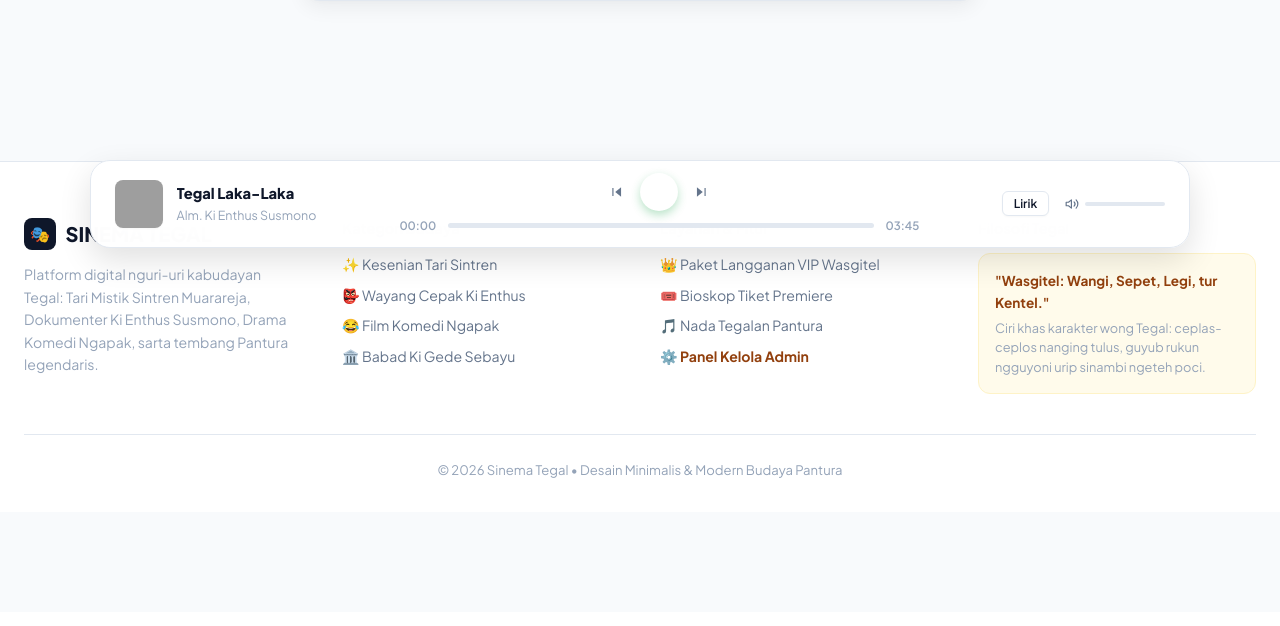
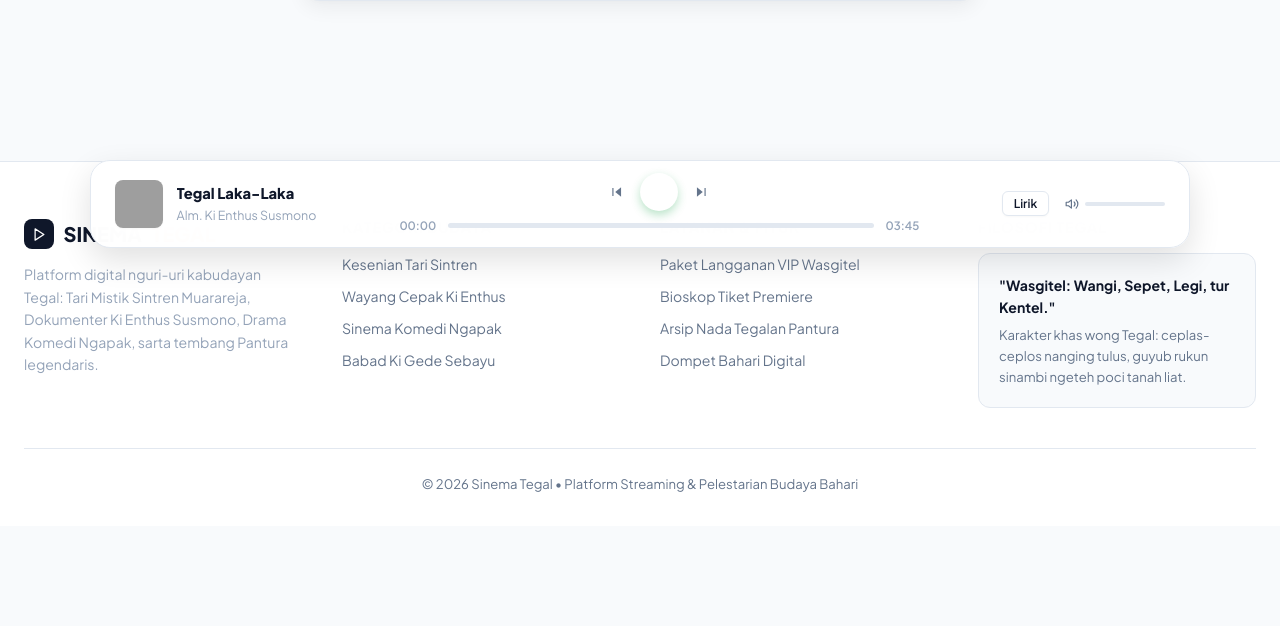
Before and after one commit to bagasprasetyodev/sinemategal, a Laravel app: page /admin in a window 1280 px wide. Shown: the part 532-1158 px from the top of the page. Before the commit the page ends 1010 px from the top, so only its background shows below. Run offline with Laravel 12, Linux system fonts and the light colour scheme; data comes from the database, SQL or seed files in the repository; grey boxes are pictures that could not be loaded.

Commit message:
feat: bersihkan seluruh tautan kelola admin dari navigasi publik dan footer

```diff
--- a/resources/views/layouts/app.blade.php
+++ b/resources/views/layouts/app.blade.php
@@ -133,45 +133,49 @@
             <div style="display: grid; grid-template-columns: repeat(auto-fit, minmax(240px, 1fr)); gap: 2.5rem; margin-bottom: 2.5rem;">
                 <div>
                     <div style="display: flex; align-items: center; gap: 0.6rem; font-size: 1.25rem; font-weight: 900; margin-bottom: 0.8rem; color: var(--text-main);">
-                        <div class="brand-icon" style="width: 32px; height: 32px; font-size: 1rem;">🎭</div>
-                        SINEMA TEGAL
+                        <div class="brand-icon" style="width: 30px; height: 30px;">
+                            <svg width="15" height="15" viewBox="0 0 24 24" fill="none" stroke="currentColor" stroke-width="2" stroke-linecap="round" stroke-linejoin="round">
+                                <polygon points="5 3 19 12 5 21 5 3"></polygon>
+                            </svg>
+                        </div>
+                        <span style="font-weight: 800; color: var(--text-main);">SINEMA</span><span style="font-weight: 800; color: var(--gold-600);">TEGAL</span>
                     </div>
                     <p style="color: var(--text-dim); font-size: 0.88rem; line-height: 1.6;">
                         Platform digital nguri-uri kabudayan Tegal: Tari Mistik Sintren Muarareja, Dokumenter Ki Enthus Susmono, Drama Komedi Ngapak, sarta tembang Pantura legendaris.
                     </p>
                 </div>
                 <div>
-                    <h4 style="font-size: 0.95rem; font-weight: 800; color: var(--text-main); margin-bottom: 1rem;">Kategori Budaya</h4>
-                    <ul style="list-style: none; display: flex; flex-direction: column; gap: 0.5rem; font-size: 0.88rem; color: var(--text-muted);">
-                        <li><a href="{{ route('movies.index', ['category' => 'tradisi-mistik-sintren']) }}" style="color: var(--text-muted);">✨ Kesenian Tari Sintren</a></li>
-                        <li><a href="{{ route('movies.index', ['category' => 'wayang-cepak-ki-enthus']) }}" style="color: var(--text-muted);">👺 Wayang Cepak Ki Enthus</a></li>
-                        <li><a href="{{ route('movies.index', ['category' => 'komedi-drama-ngapak']) }}" style="color: var(--text-muted);">😂 Film Komedi Ngapak</a></li>
-                        <li><a href="{{ route('movies.index', ['category' => 'sejarah-budaya-bahari']) }}" style="color: var(--text-muted);">🏛️ Babad Ki Gede Sebayu</a></li>
+                    <h4 style="font-size: 0.92rem; font-weight: 800; color: var(--text-main); margin-bottom: 1rem; text-transform: uppercase; letter-spacing: 0.05em;">Kategori Budaya</h4>
+                    <ul style="list-style: none; display: flex; flex-direction: column; gap: 0.6rem; font-size: 0.88rem; color: var(--text-muted);">
+                        <li><a href="{{ route('movies.index', ['category' => 'tradisi-mistik-sintren']) }}" style="color: var(--text-muted);">Kesenian Tari Sintren</a></li>
+                        <li><a href="{{ route('movies.index', ['category' => 'wayang-cepak-ki-enthus']) }}" style="color: var(--text-muted);">Wayang Cepak Ki Enthus</a></li>
+                        <li><a href="{{ route('movies.index', ['category' => 'komedi-drama-ngapak']) }}" style="color: var(--text-muted);">Sinema Komedi Ngapak</a></li>
+                        <li><a href="{{ route('movies.index', ['category' => 'sejarah-budaya-bahari']) }}" style="color: var(--text-muted);">Babad Ki Gede Sebayu</a></li>
                     </ul>
                 </div>
                 <div>
-                    <h4 style="font-size: 0.95rem; font-weight: 800; color: var(--text-main); margin-bottom: 1rem;">Layanan & Fitur</h4>
-                    <ul style="list-style: none; display: flex; flex-direction: column; gap: 0.5rem; font-size: 0.88rem; color: var(--text-muted);">
-                        <li><a href="{{ route('subscriptions.index') }}" style="color: var(--text-muted);">👑 Paket Langganan VIP Wasgitel</a></li>
-                        <li><a href="{{ route('movies.index', ['access' => 'ticket']) }}" style="color: var(--text-muted);">🎟️ Bioskop Tiket Premiere</a></li>
-                        <li><a href="{{ route('music.index') }}" style="color: var(--text-muted);">🎵 Nada Tegalan Pantura</a></li>
-                        <li><a href="{{ route('admin.dashboard') }}" style="color: var(--gold-700); font-weight: 700;">⚙️ Panel Kelola Admin</a></li>
+                    <h4 style="font-size: 0.92rem; font-weight: 800; color: var(--text-main); margin-bottom: 1rem; text-transform: uppercase; letter-spacing: 0.05em;">Layanan & Fitur</h4>
+                    <ul style="list-style: none; display: flex; flex-direction: column; gap: 0.6rem; font-size: 0.88rem; color: var(--text-muted);">
+                        <li><a href="{{ route('subscriptions.index') }}" style="color: var(--text-muted);">Paket Langganan VIP Wasgitel</a></li>
+                        <li><a href="{{ route('movies.index', ['access' => 'ticket']) }}" style="color: var(--text-muted);">Bioskop Tiket Premiere</a></li>
+                        <li><a href="{{ route('music.index') }}" style="color: var(--text-muted);">Arsip Nada Tegalan Pantura</a></li>
+                        <li><a href="{{ route('wallet.index') }}" style="color: var(--text-muted);">Dompet Bahari Digital</a></li>
                     </ul>
                 </div>
                 <div>
-                    <h4 style="font-size: 0.95rem; font-weight: 800; color: var(--text-main); margin-bottom: 1rem;">Filosofi Tegal</h4>
-                    <div style="background: var(--gold-50); border: 1px solid var(--gold-100); border-radius: 12px; padding: 1rem;">
-                        <div style="font-size: 0.85rem; font-weight: 700; color: var(--gold-700); margin-bottom: 0.35rem;">
+                    <h4 style="font-size: 0.92rem; font-weight: 800; color: var(--text-main); margin-bottom: 1rem; text-transform: uppercase; letter-spacing: 0.05em;">Filosofi Tegal</h4>
+                    <div style="background: var(--bg-main); border: 1px solid var(--border-color); border-radius: var(--radius-md); padding: 1.25rem;">
+                        <div style="font-size: 0.88rem; font-weight: 700; color: var(--text-main); margin-bottom: 0.35rem;">
                             "Wasgitel: Wangi, Sepet, Legi, tur Kentel."
                         </div>
-                        <div style="font-size: 0.8rem; color: var(--text-dim); line-height: 1.5;">
-                            Ciri khas karakter wong Tegal: ceplas-ceplos nanging tulus, guyub rukun ngguyoni urip sinambi ngeteh poci.
+                        <div style="font-size: 0.82rem; color: var(--text-muted); line-height: 1.6;">
+                            Karakter khas wong Tegal: ceplas-ceplos nanging tulus, guyub rukun sinambi ngeteh poci tanah liat.
                         </div>
                     </div>
                 </div>
             </div>
-            <div style="text-align: center; border-top: 1px solid var(--border-subtle); padding-top: 1.5rem; font-size: 0.82rem; color: var(--text-dim);">
-                © 2026 Sinema Tegal • Desain Minimalis & Modern Budaya Pantura
+            <div style="text-align: center; border-top: 1px solid var(--border-color); padding-top: 1.5rem; font-size: 0.82rem; color: var(--text-muted);">
+                © 2026 Sinema Tegal • Platform Streaming & Pelestarian Budaya Bahari
             </div>
         </div>
     </footer>
```
